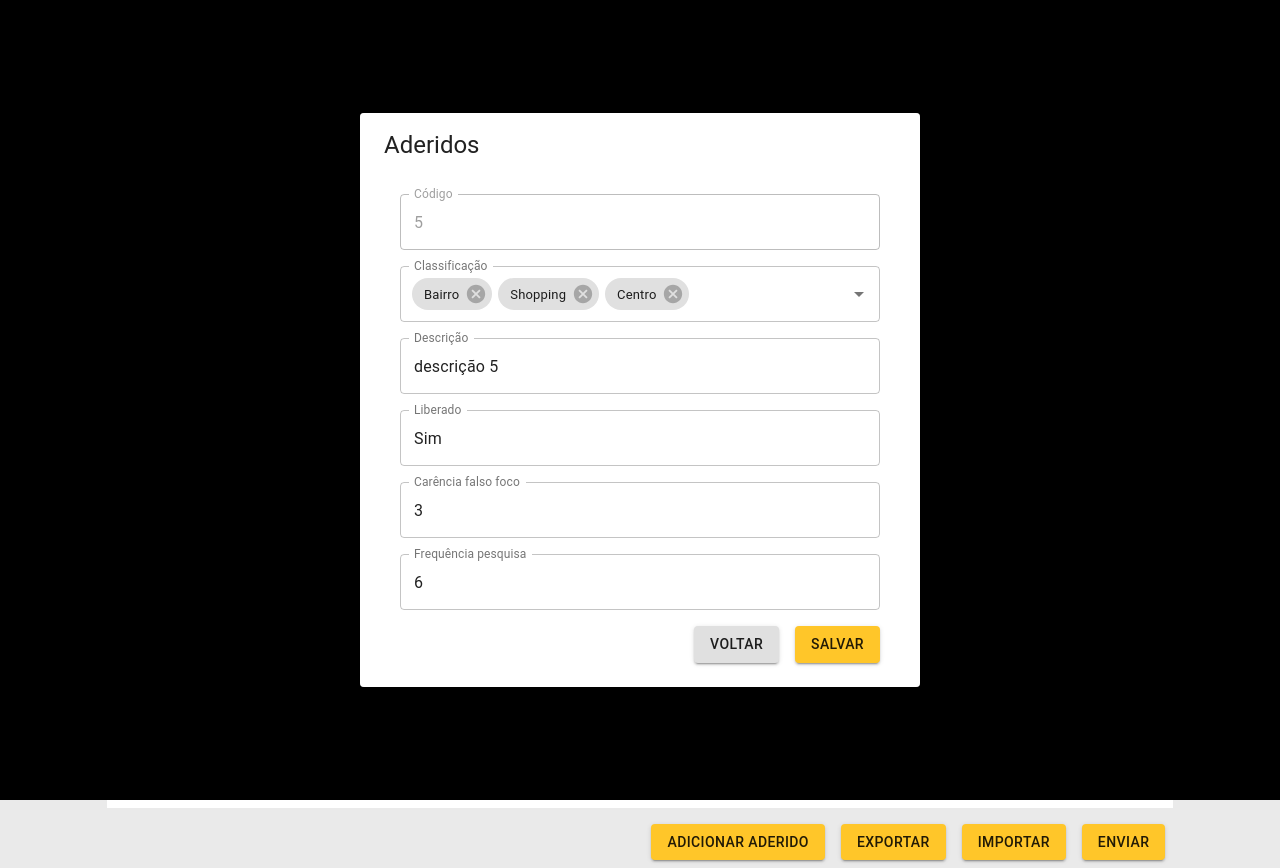
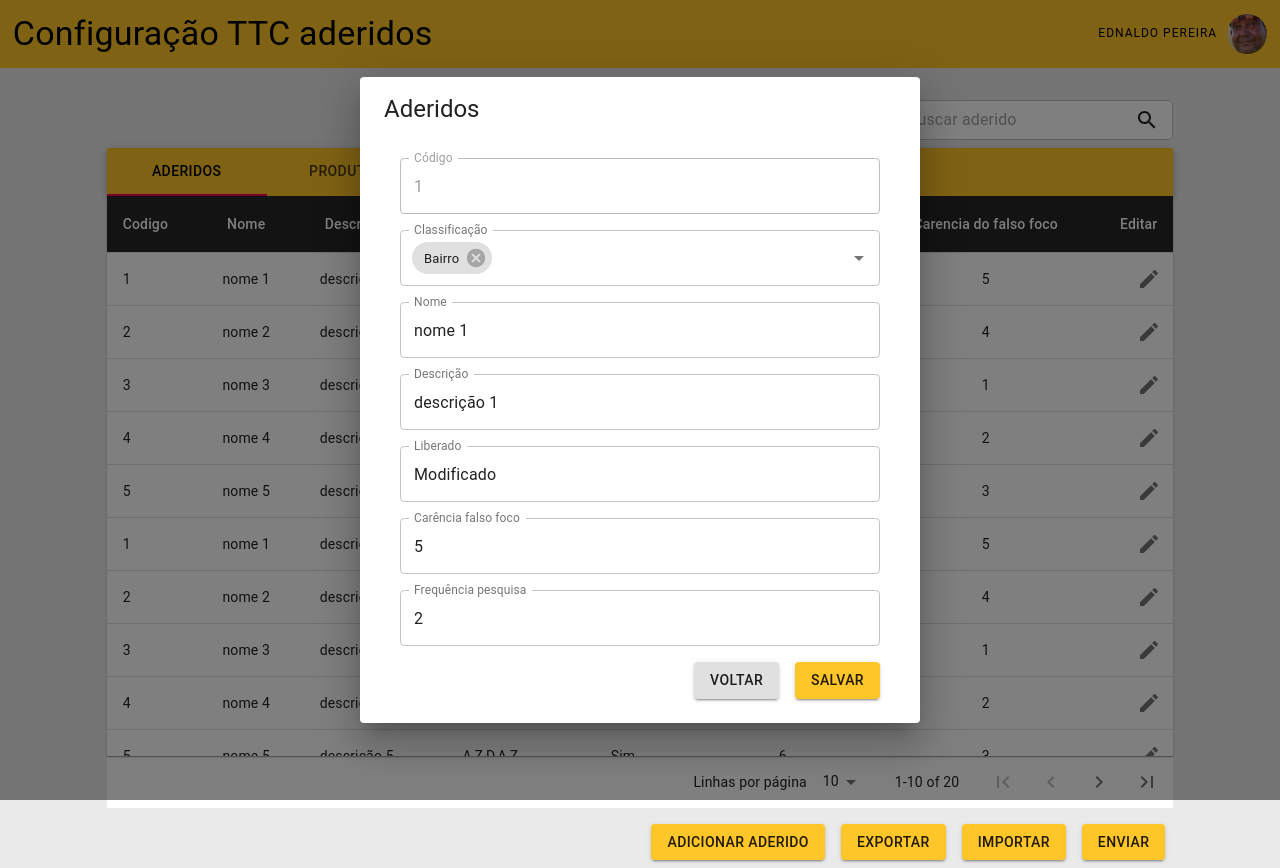
Before and after one commit to marea98/desafio-front-ttc, a React (Create React App) app in the folder desafio-front-ttc/: page / in a window 1280 px wide. Both pictures are taken after a click on the button 1149 px from the left and 278 px from the top of the page. Built offline with nearby package versions, Linux system fonts and the light colour scheme.

Commit message:
fix modals and creating toasts

```diff
--- a/desafio-front-ttc/package.json
+++ b/desafio-front-ttc/package.json
@@ -12,6 +12,7 @@
     "react": "^17.0.2",
     "react-dom": "^17.0.2",
     "react-scripts": "4.0.3",
+    "sweetalert2": "^11.0.17",
     "web-vitals": "^1.1.2"
   },
   "scripts": {
--- a/desafio-front-ttc/src/components/modals/aderidoModal.jsx
+++ b/desafio-front-ttc/src/components/modals/aderidoModal.jsx
@@ -1,6 +1,6 @@
 import React, { useState } from 'react';
 import ClassificacaoSelect from '../selects/classificacaoSelect';
-import { Edit } from '@material-ui/icons';
+import { SuccessToast } from '../toasts/successfullToast';
 import {
   Grid,
   Button,
@@ -8,7 +8,6 @@
   Dialog,
   DialogContent,
   DialogTitle,
-  IconButton,
   makeStyles,
   Typography,
 } from '@material-ui/core';
@@ -23,42 +22,22 @@
   },
 }));
 
-const AderidoModal = ({ data, isCreate, open, setOpen }) => {
+const AderidoModal = ({ data, isCreate, isOpen, close }) => {
   const classes = useStyles();
-  // const [open, setOpen] = useState(false);
-  const [adheredModel, setAdheredModel] = useState({
+
+  const [adhered, setAdhered] = useState({
+    codigo: data?.codigo || '',
+    nome: data?.nome || '',
     descricao: data?.descricao || '',
-    classificacao: data?.classificacao || '',
+    classificacao: data?.classificacao || [],
     liberado: data?.liberado || '',
     carencia_do_falso_foco: data?.carencia_do_falso_foco || '',
     frequencia_pesquisa: data?.frequencia_pesquisa || '',
   });
 
-  const handleClickOpen = () => {
-    setOpen(true);
-  };
-
-  const handleClose = () => {
-    setAdheredModel({
-      descricao: data?.descricao || '',
-      classificacao: data?.classificacao || '',
-      liberado: data?.liberado || '',
-      carencia_do_falso_foco: data?.carencia_do_falso_foco || '',
-      frequencia_pesquisa: data?.frequencia_pesquisa || '',
-    });
-    setOpen(false);
-  };
-
   return (
     <div>
-      <IconButton onClick={handleClickOpen}>
-        <Edit size='small' />
-      </IconButton>
-      <Dialog
-        open={open}
-        onClose={handleClose}
-        aria-labelledby='form-dialog-title'
-      >
+      <Dialog open={isOpen} onClose={close} aria-labelledby='form-dialog-title'>
         <DialogTitle id='form-dialog-title'>
           <Typography component='span' variant='h5'>
             Aderidos
@@ -74,43 +53,52 @@
           >
             {!isCreate && (
               <TextField
-              variant='outlined'
-              disabled
-              label='Código'
-              value={data?.codigo || ''}
-              className={classes.input}
-            />
+                variant='outlined'
+                disabled
+                label='Código'
+                value={adhered.codigo}
+                className={classes.input}
+              />
             )}
 
             <ClassificacaoSelect
-              classifications={data?.classificacao || []}
+              classifications={adhered.classificacao}
+              className={classes.input}
+            />
+            <TextField
+              variant='outlined'
+              label='Nome'
+              value={adhered.nome}
+              onChange={(e, _) => {
+                setAdhered({ ...adhered, nome: e.target.value });
+              }}
               className={classes.input}
             />
             <TextField
               variant='outlined'
               label='Descrição'
-              value={adheredModel.descricao}
+              value={adhered.descricao}
               onChange={(e, _) => {
-                setAdheredModel({ ...adheredModel, descricao: e.target.value });
+                setAdhered({ ...adhered, descricao: e.target.value });
               }}
               className={classes.input}
             />
             <TextField
               variant='outlined'
               label='Liberado'
-              value={adheredModel.liberado}
+              value={adhered.liberado}
               onChange={(e, _) => {
-                setAdheredModel({ ...adheredModel, liberado: e.target.value });
+                setAdhered({ ...adhered, liberado: e.target.value });
               }}
               className={classes.input}
             />
             <TextField
               variant='outlined'
               label='Carência falso foco'
-              value={adheredModel.carencia_do_falso_foco || ''}
+              value={adhered.carencia_do_falso_foco}
               onChange={(e, _) => {
-                setAdheredModel({
-                  ...adheredModel,
+                setAdhered({
+                  ...adhered,
                   carencia_do_falso_foco: e.target.value,
                 });
               }}
@@ -119,10 +107,10 @@
             <TextField
               variant='outlined'
               label='Frequência pesquisa'
-              value={adheredModel.frequencia_pesquisa || ''}
+              value={adhered.frequencia_pesquisa}
               onChange={(e, _) => {
-                setAdheredModel({
-                  ...adheredModel,
+                setAdhered({
+                  ...adhered,
                   frequencia_pesquisa: e.target.value,
                 });
               }}
@@ -131,7 +119,7 @@
             <Grid container item justify='flex-end'>
               <Button
                 variant='contained'
-                onClick={handleClose}
+                onClick={close}
                 className={classes.ButtonsAction}
               >
                 Voltar
@@ -139,8 +127,10 @@
               <Button
                 variant='contained'
                 onClick={() => {
-                  alert('Informações atualizadas');
-                  handleClose();
+                  SuccessToast(
+                    isCreate ? 'Criado com sucesso!' : 'Atualizado com sucesso!'
+                  );
+                  close();
                 }}
                 style={{ backgroundColor: '#ffc629' }}
                 className={classes.ButtonsAction}
--- a/desafio-front-ttc/src/components/modals/excecoesModal.jsx
+++ b/desafio-front-ttc/src/components/modals/excecoesModal.jsx
@@ -1,6 +1,6 @@
 import React, { useState } from 'react';
-import { Edit } from '@material-ui/icons';
 import ClassificacaoSelect from '../selects/classificacaoSelect';
+import { SuccessToast } from '../toasts/successfullToast';
 import {
   Grid,
   Button,
@@ -8,7 +8,6 @@
   Dialog,
   DialogContent,
   DialogTitle,
-  IconButton,
   makeStyles,
   Typography,
 } from '@material-ui/core';
@@ -23,38 +22,20 @@
   },
 }));
 
-const ExcecoesModal = ({ data }) => {
+const ExcecoesModal = ({ data, isOpen, close }) => {
   const classes = useStyles();
-  const [open, setOpen] = useState(false);
+
   const [exception, setException] = useState({
-    nomeUnidade: data.nome_unidade,
-    prefixo: data.prefixo,
-    classificacao: data.classificacao,
+    codigo: data?.codigo || '',
+    codigo_aderido: data?.codigo_aderido || '',
+    nome_unidade: data?.nome_unidade || '',
+    prefixo: data?.prefixo || '',
+    classificacao: data?.classificacao || '',
   });
-
-  const handleClickOpen = () => {
-    setOpen(true);
-  };
-
-  const handleClose = () => {
-    setException({
-      nomeUnidade: data.nome_unidade,
-      prefixo: data.prefixo,
-      classificacao: data.classificacao,
-    });
-    setOpen(false);
-  };
 
   return (
     <div>
-      <IconButton onClick={handleClickOpen}>
-        <Edit size='small' />
-      </IconButton>
-      <Dialog
-        open={open}
-        onClose={handleClose}
-        aria-labelledby='form-dialog-title'
-      >
+      <Dialog open={isOpen} onClose={close} aria-labelledby='form-dialog-title'>
         <DialogTitle id='form-dialog-title'>
           <Typography component='span' variant='h5'>
             Exceções
@@ -72,26 +53,26 @@
               variant='outlined'
               disabled
               label='Código'
-              value={data?.codigo || ''}
+              value={exception?.codigo}
               className={classes.input}
             />
             <TextField
               variant='outlined'
               disabled
               label='Código aderido'
-              value={data?.codigo_aderido || ''}
+              value={exception?.codigo_aderido}
               className={classes.input}
             />
             <ClassificacaoSelect
-              classific={data?.classificacao || ''}
+              classifications={exception?.classificacao}
               className={classes.input}
             />
             <TextField
               variant='outlined'
               label='Nome unidade'
-              value={exception.nomeUnidade}
+              value={exception.nome_unidade}
               onChange={(e, _) => {
-                setException({ ...exception, nomeUnidade: e.target.value });
+                setException({ ...exception, nome_unidade: e.target.value });
               }}
               className={classes.input}
             />
@@ -107,7 +88,7 @@
             <Grid container item justify='flex-end'>
               <Button
                 variant='contained'
-                onClick={handleClose}
+                onClick={close}
                 className={classes.ButtonsAction}
               >
                 Voltar
@@ -116,8 +97,8 @@
                 variant='contained'
                 style={{ backgroundColor: '#ffc629' }}
                 onClick={() => {
-                  alert('Informações atualizadas');
-                  handleClose();
+                  SuccessToast('Atualizado com sucesso!');
+                  close();
                 }}
                 className={classes.ButtonsAction}
               >
--- a/desafio-front-ttc/src/components/modals/produtoModal.jsx
+++ b/desafio-front-ttc/src/components/modals/produtoModal.jsx
@@ -1,5 +1,5 @@
 import React, { useState } from 'react';
-import { Edit } from '@material-ui/icons';
+import { SuccessToast } from '../toasts/successfullToast';
 import {
   Grid,
   Button,
@@ -7,7 +7,6 @@
   Dialog,
   DialogContent,
   DialogTitle,
-  IconButton,
   makeStyles,
   Typography,
 } from '@material-ui/core';
@@ -22,40 +21,19 @@
   },
 }));
 
-const ProdutoModal = ({ data }) => {
+const ProdutoModal = ({ data, isOpen, close }) => {
   const classes = useStyles();
-  const [open, setOpen] = useState(false);
+
   const [product, setProduct] = useState({
-    nomeProduto: data.nome_do_produto,
-    markupMinimo: data.markup_minimo,
-    markupMaximo: data.markup_maximo,
-    prefixo: data.prefixo,
+    codigo: data?.codigo || '',
+    codigo_aderido: data?.codigo_aderido || '',
+    nome: data?.nome || '',
+    prefixo: data?.prefixo || '',
   });
-
-  const handleClickOpen = () => {
-    setOpen(true);
-  };
-
-  const handleClose = () => {
-    setProduct({
-      nomeProduto: data.nome_do_produto,
-      markupMinimo: data.markup_minimo,
-      markupMaximo: data.markup_maximo,
-      prefixo: data.prefixo,
-    });
-    setOpen(false);
-  };
 
   return (
     <div>
-      <IconButton onClick={handleClickOpen}>
-        <Edit size='small' />
-      </IconButton>
-      <Dialog
-        open={open}
-        onClose={handleClose}
-        aria-labelledby='form-dialog-title'
-      >
+      <Dialog open={isOpen} onClose={close} aria-labelledby='form-dialog-title'>
         <DialogTitle id='form-dialog-title'>
           <Typography component='span' variant='h5'>
             Produto
@@ -73,40 +51,22 @@
               variant='outlined'
               disabled
               label='Código'
-              value={data?.codigo || ''}
+              value={product?.codigo}
               className={classes.input}
             />
             <TextField
               variant='outlined'
               disabled
               label='Código aderido'
-              value={data?.codigo_aderido || ''}
+              value={product?.codigo_aderido}
               className={classes.input}
             />
             <TextField
               variant='outlined'
-              label='Nome do produto'
-              value={product.nomeProduto}
+              label='Nome '
+              value={product.nome}
               onChange={(e, _) => {
-                setProduct({ ...product, nomeProduto: e.target.value });
-              }}
-              className={classes.input}
-            />
-            <TextField
-              variant='outlined'
-              label='Markup minimo'
-              value={product.markupMinimo}
-              onChange={(e, _) => {
-                setProduct({ ...product, markupMinimo: e.target.value });
-              }}
-              className={classes.input}
-            />
-            <TextField
-              variant='outlined'
-              label='Markup maximo'
-              value={product.markupMaximo}
-              onChange={(e, _) => {
-                setProduct({ ...product, markupMaximo: e.target.value });
+                setProduct({ ...product, nome: e.target.value });
               }}
               className={classes.input}
             />
@@ -122,7 +82,7 @@
             <Grid container item justify='flex-end'>
               <Button
                 variant='contained'
-                onClick={handleClose}
+                onClick={close}
                 className={classes.ButtonsAction}
               >
                 Voltar
@@ -130,11 +90,11 @@
               <Button
                 variant='contained'
                 style={{ backgroundColor: '#ffc629' }}
+                onClick={() => {
+                  SuccessToast('Atualizado com sucesso!');
+                  close();
+                }}
                 className={classes.ButtonsAction}
-                onClick={() => {
-                  alert('Informações atualizadas');
-                  handleClose();
-                }}
               >
                 Salvar
               </Button>
--- a/desafio-front-ttc/src/components/tableComponent.jsx
+++ b/desafio-front-ttc/src/components/tableComponent.jsx
@@ -19,6 +19,7 @@
   KeyboardArrowRight,
   KeyboardArrowLeft,
   LastPage,
+  Edit,
 } from '@material-ui/icons';
 
 const StyledTableCell = withStyles((theme) => ({
@@ -53,11 +54,19 @@
   );
 };
 
-const GenericTable = ({ data, Modal, filteredSearch, isAderido, openModal, setOpenModal }) => {
+const GenericTable = ({ data, Modal, filteredSearch, isAderido }) => {
   const classes = useStyles();
 
   const [page, setPage] = useState(0);
   const [rowsPerPage, setRowsPerPage] = useState(10);
+
+  const [open, setOpen] = useState(false);
+  const [model, setModel] = useState();
+
+  const handleOpenModal = (data) => {
+    setModel(data);
+    setOpen(true);
+  };
 
   const handleChangePage = (event, newPage) => {
     setPage(newPage);
@@ -205,11 +214,9 @@
                     })}
 
                     <StyledTableCell align='right' style={{ padding: '0px' }}>
-                      <Modal
-                      data={row}
-                      open={openModal}
-                      setOpen={setOpenModal}
-                      />
+                      <IconButton onClick={() => handleOpenModal(row)}>
+                        <Edit size='small' />
+                      </IconButton>
                     </StyledTableCell>
                   </TableRow>
                 );
@@ -228,6 +235,9 @@
         onChangeRowsPerPage={handleChangeRowsPerPage}
         ActionsComponent={TablePaginationActions}
       />
+      {open && (
+        <Modal data={model} isOpen={open} close={() => setOpen(false)} />
+      )}
     </>
   );
 };
--- /dev/null
+++ b/desafio-front-ttc/src/components/toasts/successfullToast.jsx
@@ -0,0 +1,27 @@
+import Swal from 'sweetalert2';
+
+const Toast = Swal.mixin({
+  toast: true,
+  position: 'top-end',
+  showConfirmButton: false,
+  timer: 3000,
+  timerProgressBar: true,
+  didOpen: (toast) => {
+    toast.addEventListener('mouseenter', Swal.stopTimer);
+    toast.addEventListener('mouseleave', Swal.resumeTimer);
+  },
+});
+
+const SuccessToast = (message) =>
+  Toast.fire({
+    icon: 'success',
+    title: message,
+  });
+
+const FailToast = (message) =>
+  Toast.fire({
+    icon: 'error',
+    title: message,
+  });
+
+export { SuccessToast, FailToast };
```
Also changed, not shown: desafio-front-ttc/src/pages/home.jsx (+33 -7 lines), 1 other file (tests, documents, lock files or other folders).
